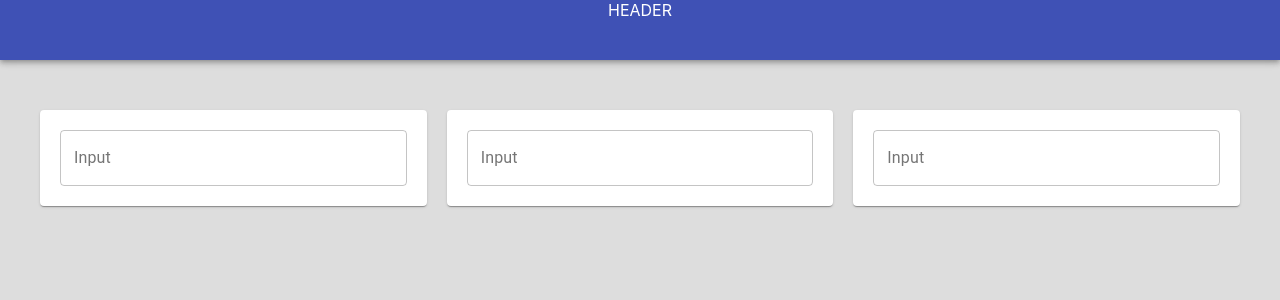
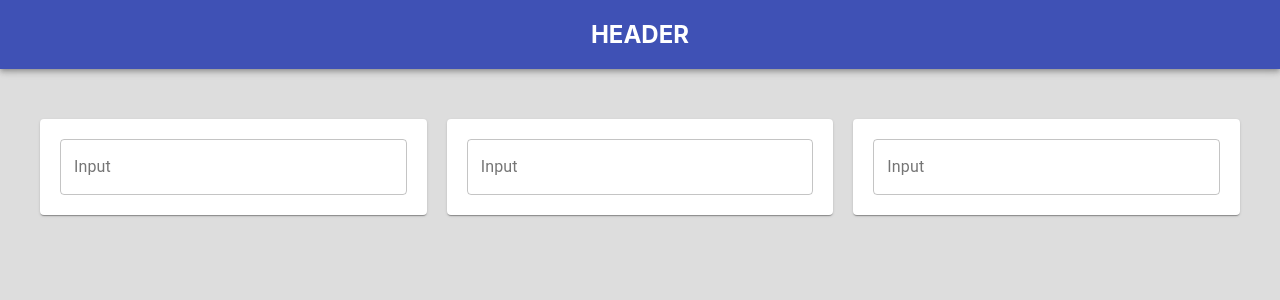
Before and after one commit to nkoster/reducer1, a React app: page / in a window 1280 px wide. Shown: the top 300 px of the page. Built offline with nearby package versions, Linux system fonts and the light colour scheme.

Commit message:
Layout: center header text

```diff
--- a/src/components/Header/index.js
+++ b/src/components/Header/index.js
@@ -8,7 +8,7 @@ const Header = _ => {
 
   return (
     <AppBar position='static'>
-      <div style={HeaderStyle}>{headerText || 'HEADER'}</div>
+      <h2 style={HeaderStyle}>{headerText || 'HEADER'}</h2>
     </AppBar>
   )
 }
@@ -16,6 +16,8 @@ const Header = _ => {
 export default Header
 
 const HeaderStyle = {
-  height: '60px',
-  color: 'white'
+  color: 'white',
+  display: 'flex',
+  justifyContent: 'center',
+  alignItems: 'center'
 }
```
